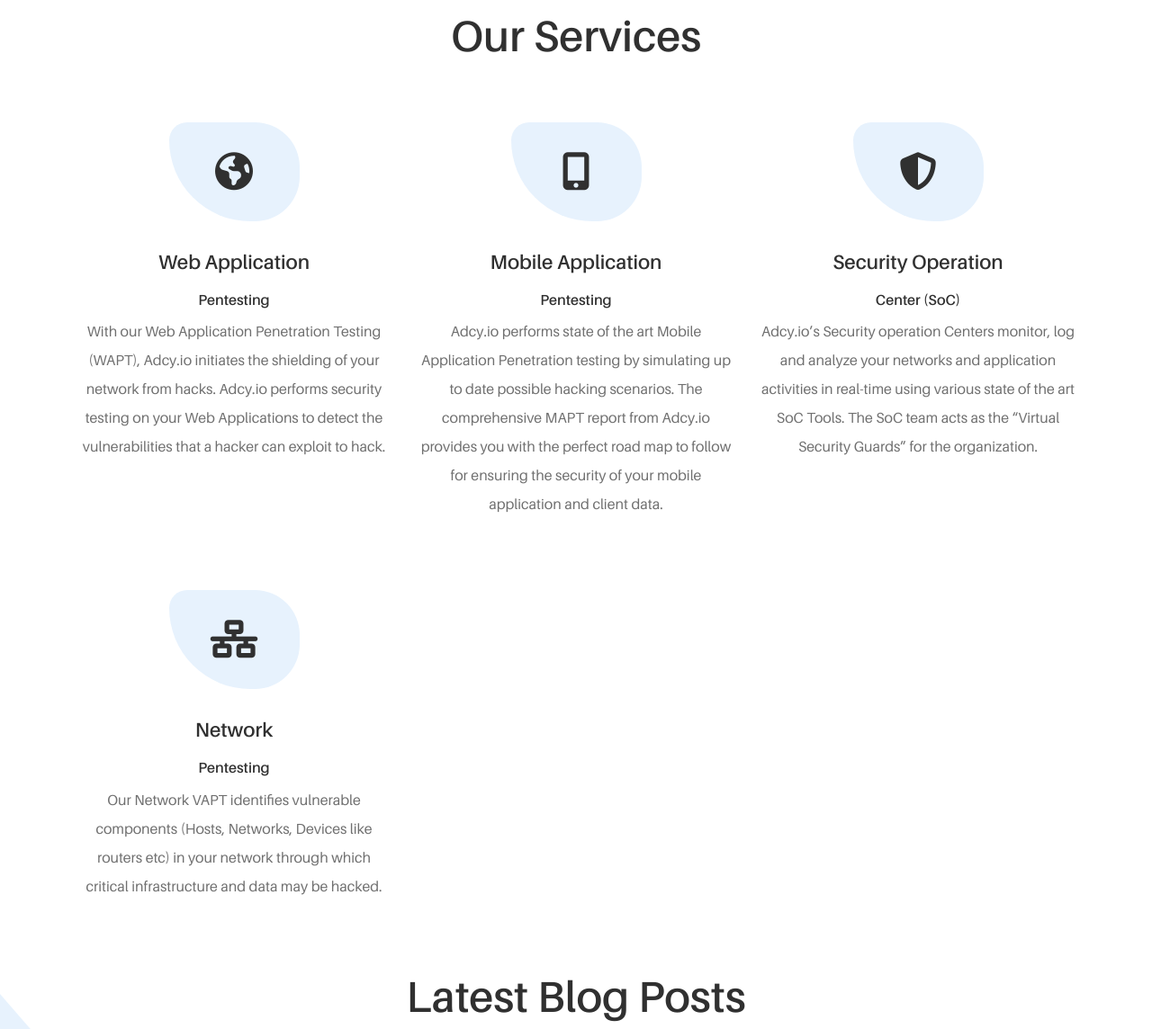
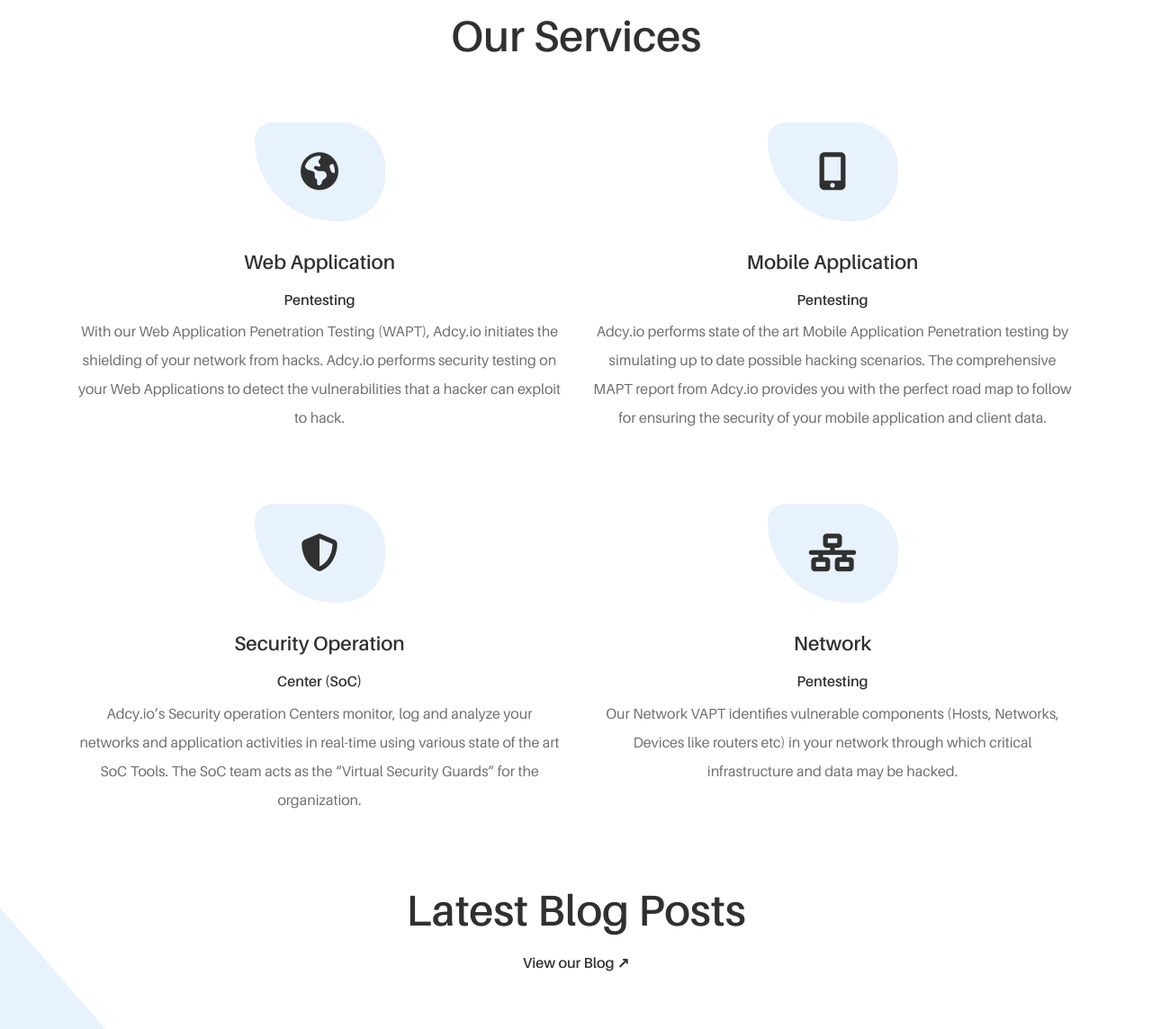
Before and after one commit to georgekconil/Adcy.io, a website: page index.html in a window 1280 px wide. Shown: the part 1520-2664 px from the top of the page at 90% size. Drawn offline with Linux system fonts and the light colour scheme.

Commit message:
Sixth commit

```diff
--- a/index.html
+++ b/index.html
@@ -7,7 +7,7 @@
     <meta property="og:title" content="Adcy.io" />
     <meta property="og:url" content="https://georgekconil.github.io/Adcy.io/" />
     <meta property="og:description" content="The cybersecurity experts">
-    <meta property="og:image" content="thumb.png">
+    <meta property="og:image" content="https://imgur.com/a/gsGL8OB">
     <meta property="og:type" content="website" />
     <meta name="theme-color" content="#1e85e4" />
     <meta charset="UTF-8">
@@ -166,7 +166,7 @@
             <div class="row">
 
                 <!-- Single Service Area -->
-                <div class="col-12 col-lg-4">
+                <div class="col-12 col-lg-6">
                     <div class="single-service-area mb-80">
                         <!-- Service Icon -->
                         <div class="service-icon">
@@ -179,7 +179,7 @@
                 </div>
 
                 <!-- Single Service Area -->
-                <div class="col-12 col-lg-4">
+                <div class="col-12 col-lg-6">
                     <div class="single-service-area mb-80">
                         <!-- Service Icon -->
                         <div class="service-icon">
@@ -192,7 +192,7 @@
                 </div>
 
                 <!-- Single Service Area -->
-                <div class="col-12 col-lg-4">
+                <div class="col-12 col-lg-6">
                     <div class="single-service-area mb-80">
                         <!-- Service Icon -->
                         <div class="service-icon">
@@ -205,7 +205,7 @@
                 </div>
 
                  <!-- Single Service Area -->
-                 <div class="col-12 col-lg-4">
+                 <div class="col-12 col-lg-6">
                         <div class="single-service-area mb-80">
                             <!-- Service Icon -->
                             <div class="service-icon">
--- a/scss/_hero.scss
+++ b/scss/_hero.scss
@@ -48,7 +48,7 @@
         position: relative;
         z-index: 1;
         @media #{$breakpoint-xs} {
-            padding-top: 50px;
+            padding-top: 100px;
         }
         h2 {
             font-size: 72px;
```
